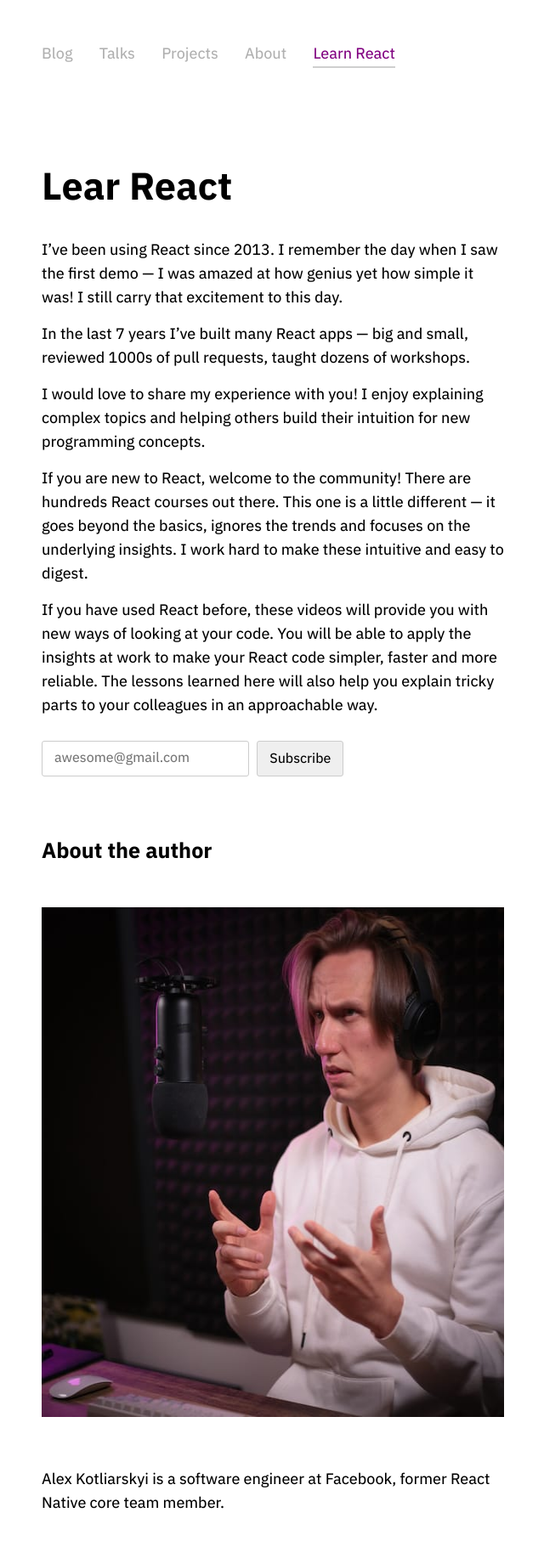
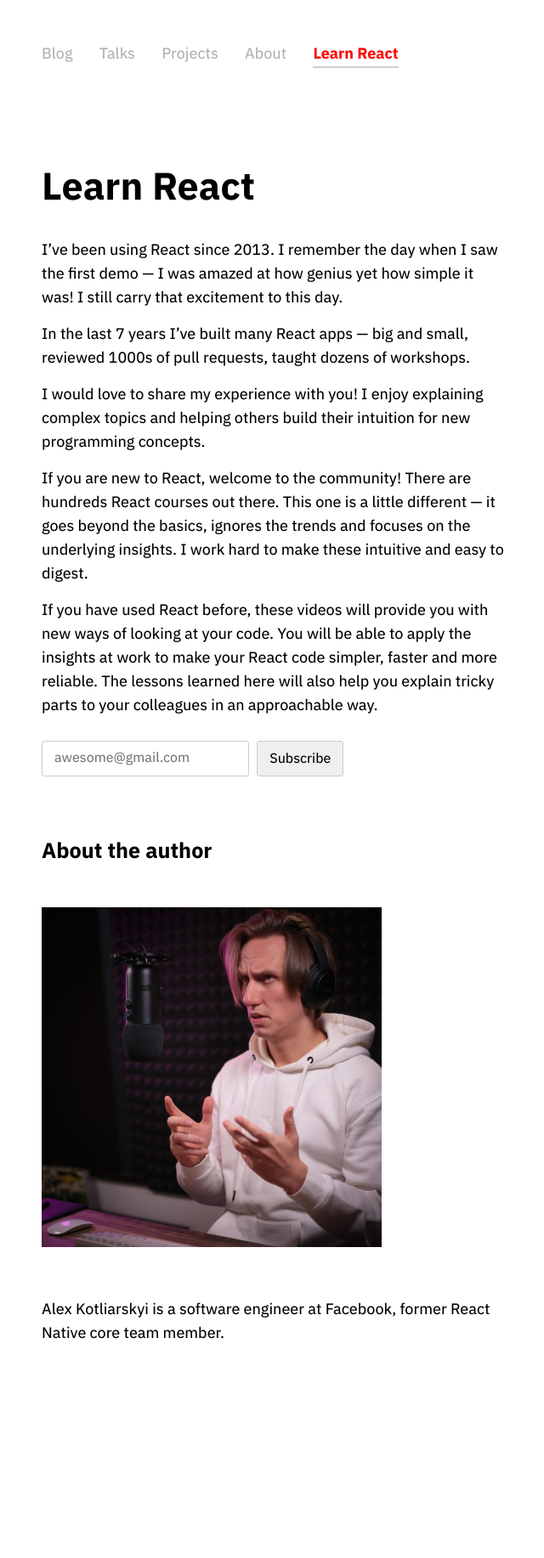
Before and after one commit to frantic/frantic.github.io, a Jekyll site: the page built from pages/react.md, in a window 1280 px wide. Shown: the whole page at 85% size, without its empty margins (319-959 px from the left). Built offline with Jekyll 4.4.1, drawn with Linux system fonts in a browser that asks for light colours; after the commit the page ends 1634 px from its top, so only the background shows below that.

Commit message:
Fix image size & react link color

```diff
--- a/_data/menu.yml
+++ b/_data/menu.yml
@@ -7,5 +7,5 @@
 - name: About
   link: /about/
 - name: Learn React
-  style: "color: purple"
+  style: "color: red; font-weight: bold;"
   link: /react/
--- a/index.html
+++ b/index.html
@@ -25,5 +25,6 @@ css: |
     <a href="https://github.com/frantic/">Github</a>
     <a href="https://twitter.com/alex_frantic">Twitter</a>
     <a href="https://unsplash.com/@frantic">Unsplash</a>
+    <a href="/react" style="color: red; font-weight: bold;">Learn React</a>
   </p>
 </article>
--- a/pages/react.md
+++ b/pages/react.md
@@ -1,6 +1,6 @@
 ---
 layout: page
-title: Lear React
+title: Learn React
 permalink: /react/
 css: |
   button {
@@ -40,6 +40,6 @@ If you have used React before, these videos will provide you with new ways of lo
 
 ## About the author
 
-<img src="/assets/me-explaining.jpg" width="600" height="600" />
+<img src="/assets/me-explaining.jpg" width="400" height="400" />
 
 Alex Kotliarskyi is a software engineer at Facebook, former React Native core team member.
```
